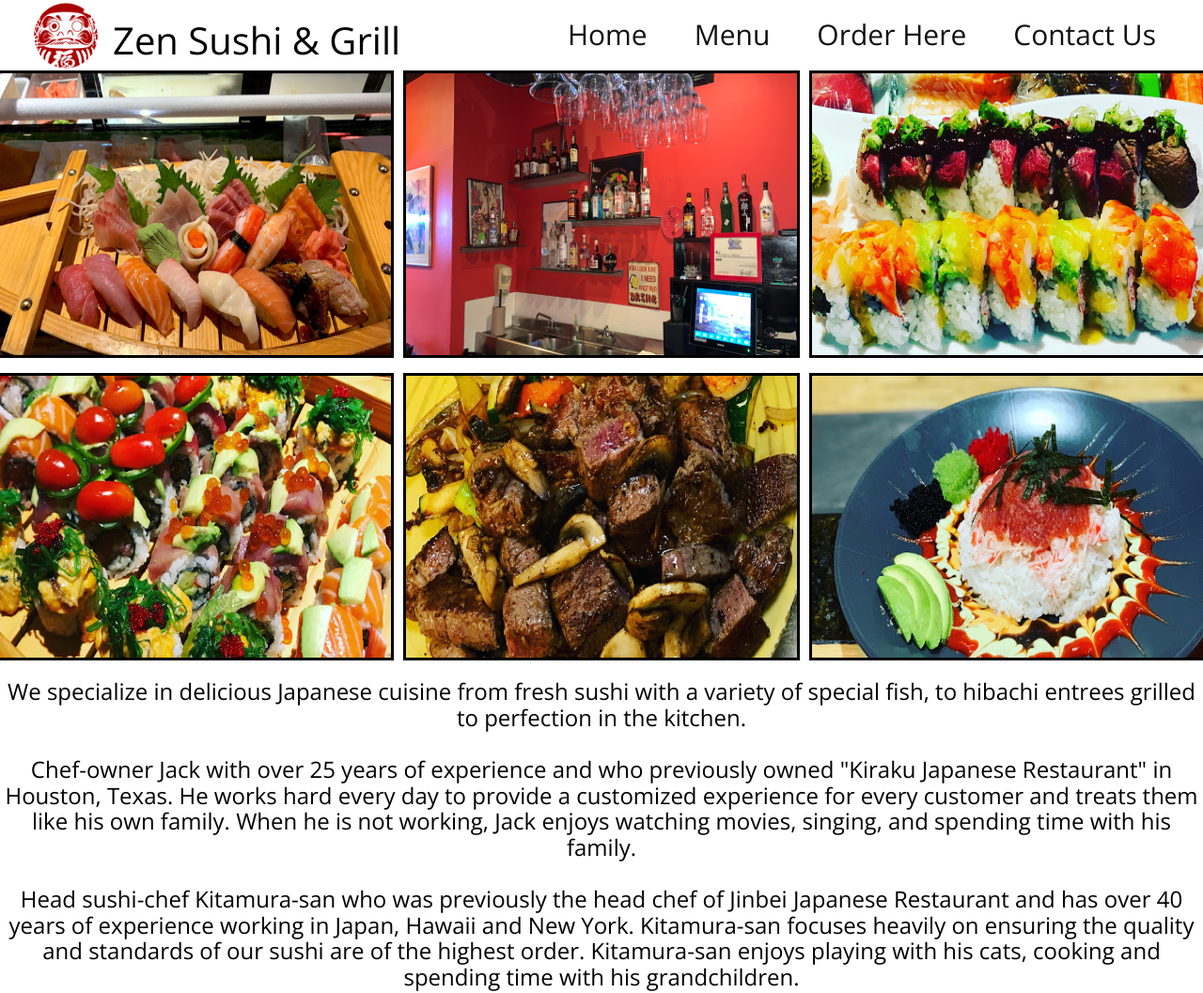
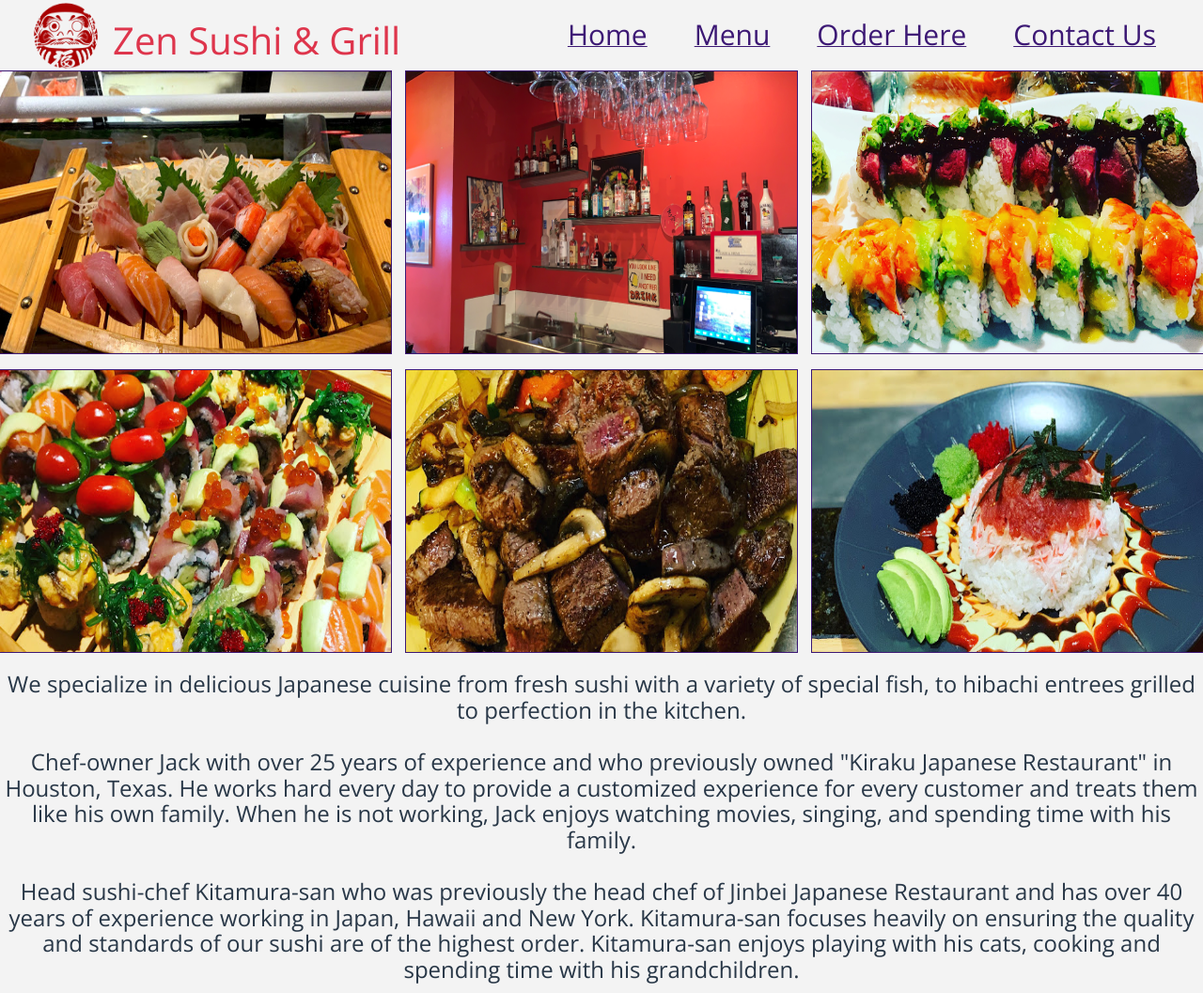
Before and after one commit to Jameslo599/restaurant_page, a plain HTML site: page index.html in a window 1280 px wide. Shown: the top 1057 px of the page at 94% size. Drawn offline with nearby package versions, Linux system fonts and the light colour scheme; some packages are replaced by stand-ins of ours.

Commit message:
changed colors in css

```diff
--- a/css/main.css
+++ b/css/main.css
@@ -1,10 +1,10 @@
 body {
-    background-color: #FFFFFF;
+    background-color: #F3F3F3;
     font-family: 'Open Sans', sans-serif;
 }
 
 .nav {
-    background-color: #FFFFFF;
+    background-color: #F3F3F3;
     list-style: none;
     text-align: right;
     padding: 20px 0px 20px 0px;
@@ -12,6 +12,7 @@ body {
 }
 
 #title {
+    color:#DE354C;
     float: left;
     font-size: 40px;
     font: bold;
@@ -25,8 +26,10 @@ body {
 
 .nav > li > a {
     text-decoration: none;
-    color: #111111;
+    color: #3C1874;
     transition-duration: 0.4s;
+    text-decoration-line: underline;
+    text-decoration-thickness: from-font;
 }
 
 .nav > li > a:hover {
@@ -47,13 +50,14 @@ body {
     width: 100%;
     justify-items: center;
     grid-gap: 1em;
+    color: #3C1874;
 }
 
 .bannerImage {
     width: 100%;
     height: 300px;
     border: solid;
-    border-width: medium;
+    border-width: thin;
 }
 
 #header {
@@ -63,6 +67,7 @@ body {
 }
 
 #biography {
+    color: #283747;
     font-weight: lighter;
     text-align: center;
 }
@@ -79,7 +84,7 @@ body {
 .menuImage {
     width: 85%;
     border: solid;
-    border-width: medium;
+    border-width: thin;
 }
 
 #modalContainer {
@@ -159,11 +164,10 @@ body {
 #contactInfo {
     display: inline-block;
     text-align: center;
-    background-color: #FF6F61;
     border-radius: 2em;
     border-color: #1111118a;
     border: solid;
-    border-width: thick;
+    border-width: thin;
     padding-bottom: 3px;
     width: 500px;
 }
@@ -171,11 +175,10 @@ body {
 #openingTime {
     display: inline-block;
     text-align: center;
-    background-color: #FF6F61;
     border-radius: 2em;
     border-color: #1111118a;
     border: solid;
-    border-width: thick;
+    border-width: thin;
     padding-bottom: 3px;
     width: 500px;
 }
```
